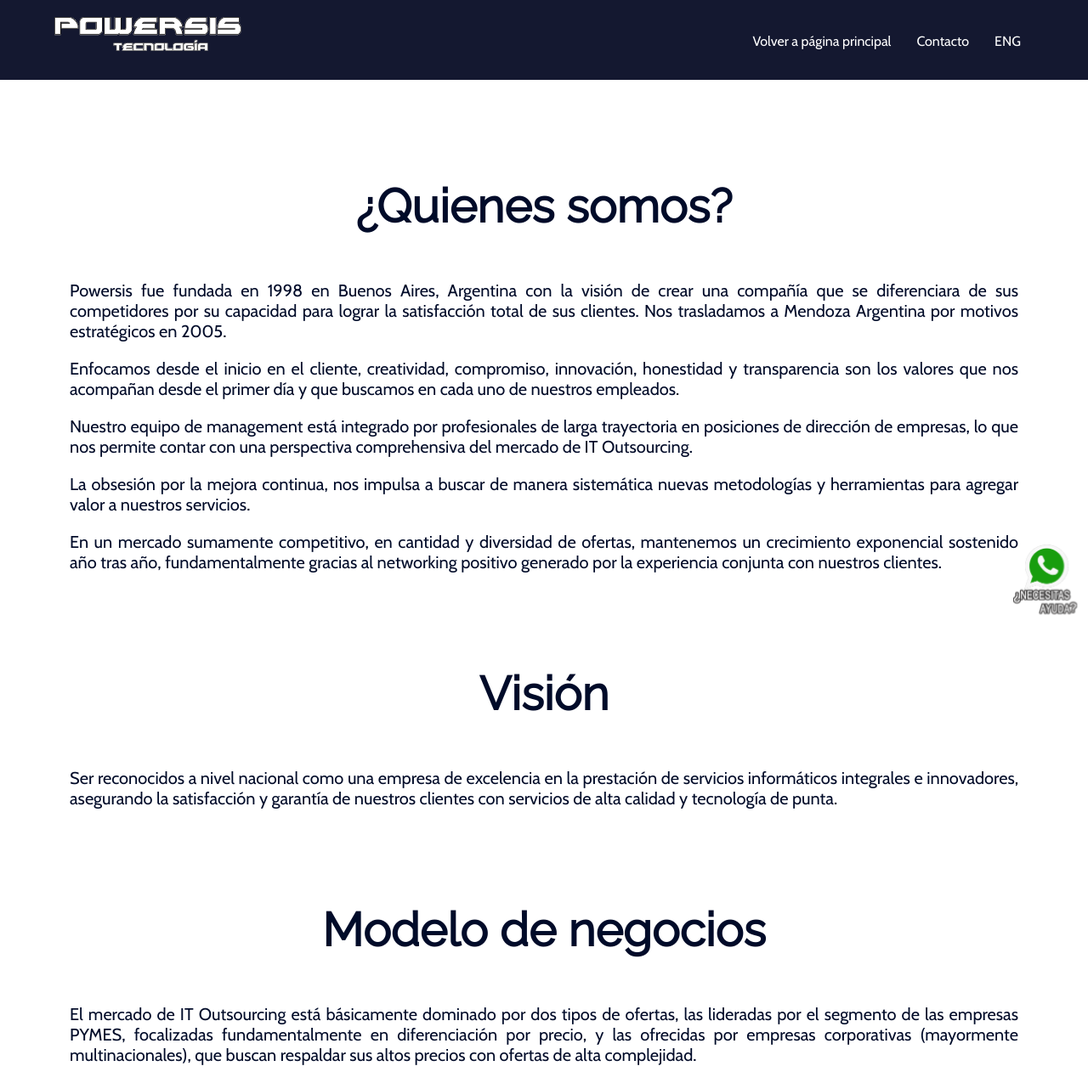
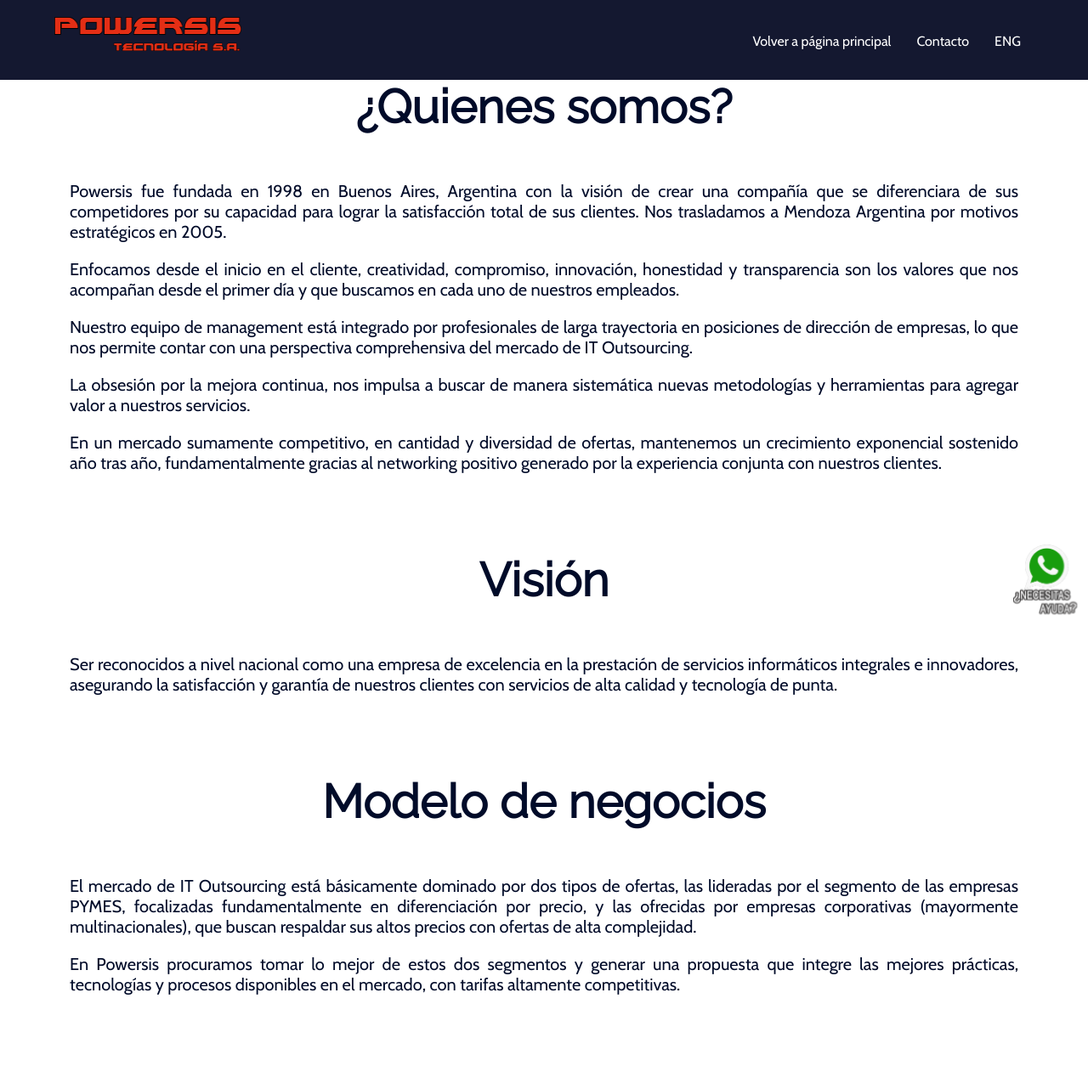
Before and after one commit to DevZeppelin/powersis, a PHP site: page /somos.html in a window 1280 px wide. Shown: the top 1275 px of the page at 85% size. Run offline with PHP 8.4, Linux system fonts and the light colour scheme.

Commit message:
cambiado mapa

```diff
--- a/estilos.css
+++ b/estilos.css
@@ -171,7 +171,11 @@
 
 
 
-/*----------------------------------------------------------------------------*/
+/*----------------------------------------COMIENZA------------------------------------*/
+
+header {
+    margin-bottom: -100px;
+}
 
 body{
     margin: 0;
@@ -317,7 +321,7 @@
     font-family: 'Raleway', sans-serif;
     text-align: center;
     font-size: 55px;
-    padding-top: 55px;
+    padding-top: 38px;
 
 }
 
--- a/somos.html
+++ b/somos.html
@@ -27,7 +27,7 @@
     <header  id="top-id">
         <div class="menu-somos">
             <div class="contenedor" >
-                <p class="logo"><a href="index.html"><img src="imagenes/logo-blanco.png"></a></p>
+                <p class="logo"><a href="index.html"><img src="imagenes/logo.png"></a></p>
 
 
                 <body link="#fff" vlink="#fff" alink="#fff"></body>
```
Also changed, not shown: imagenes/mapa.jpg.
